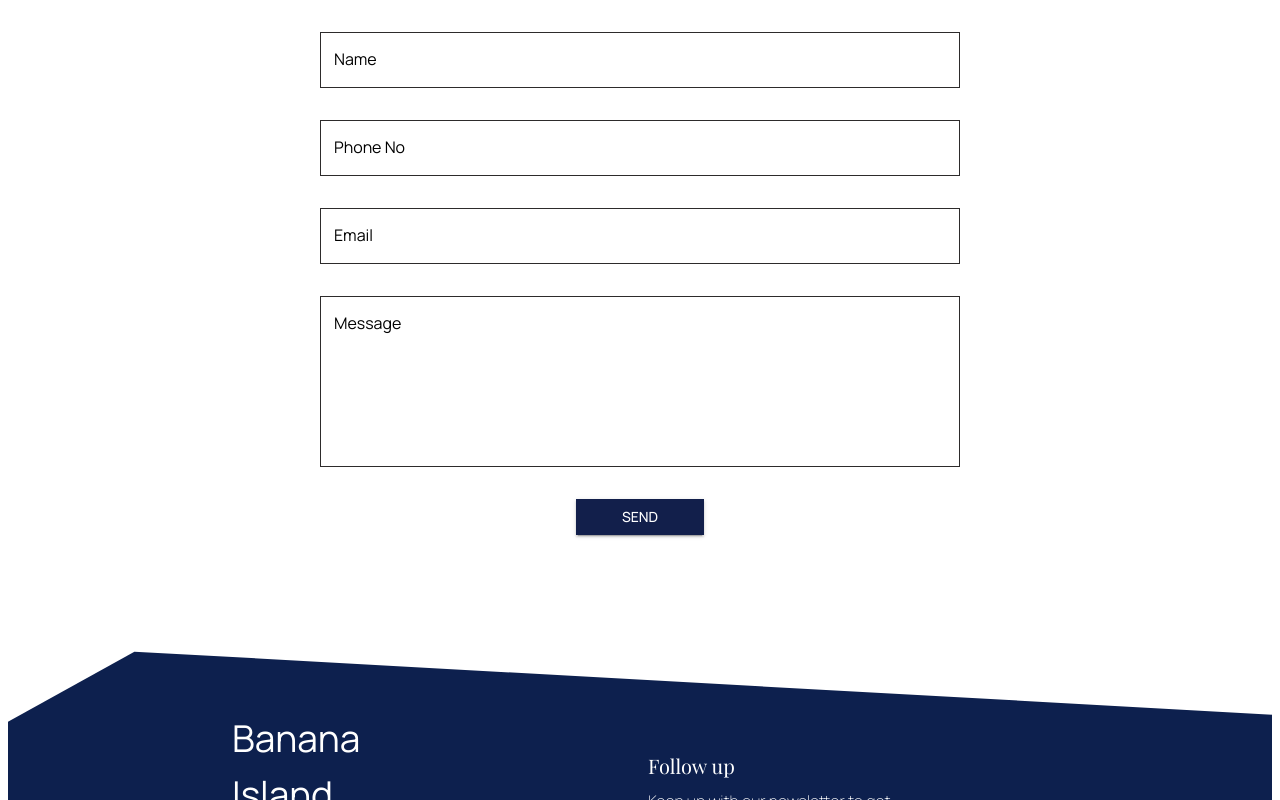
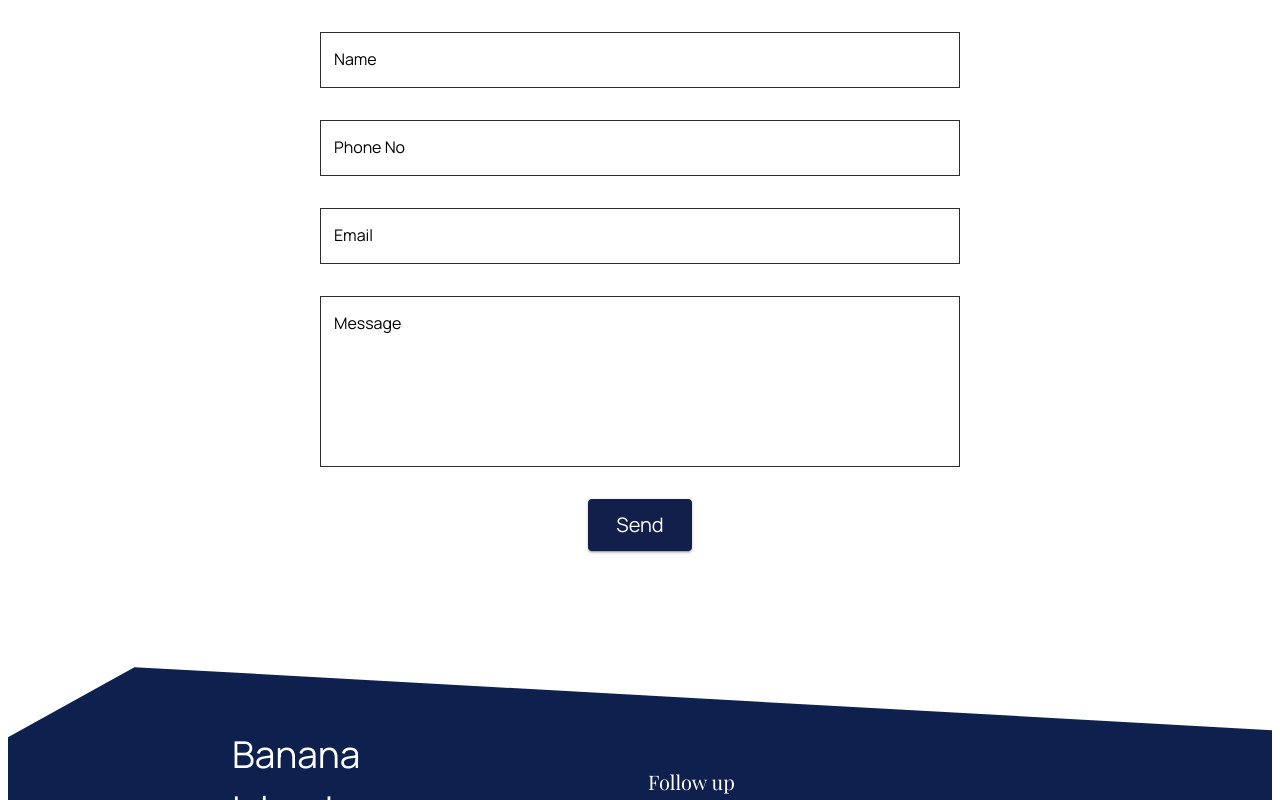
Before and after one commit to MethasakTKL/PineApple-Island, a Next.js app: page / in a window 1280 px wide. Shown: the part 6603-7403 px from the top of the page. Built offline with nearby package versions, Linux system fonts and the light colour scheme.

Commit message:
fix: change ui button

```diff
--- a/src/app/components/Footer.tsx
+++ b/src/app/components/Footer.tsx
@@ -72,7 +72,7 @@ export default function Footer() {
                   color: "white",
                   fontSize: "15pt",
                   fontFamily: "Playfair Display",
-                  fontWeight:400,
+                  fontWeight: 400,
                   mt: "2.5rem",
                 }}
               >
@@ -155,9 +155,7 @@ export default function Footer() {
                   fontFamily: "Manrope",
                 }}
               >
-                Pineapple
-                <br />
-                Island
+                Pineapple Island
               </Typography>
               <Typography
                 sx={{
--- a/src/app/components/StayInTouch.tsx
+++ b/src/app/components/StayInTouch.tsx
@@ -91,7 +91,9 @@ export default function StayInTouch() {
         <Typography
           sx={{
             textAlign: "center",
-            fontFamily: "Manrope",
+            fontFamily: "Lato",
+            fontSize:"15pt",
+            fontWeight:300,
             pt: 3,
             display: { xs: "block", md: "none" },
             pl: "2rem",
@@ -106,8 +108,8 @@ export default function StayInTouch() {
             display: "flex",
             justifyContent: "center",
             pt: "2rem",
-            mr: "2rem",
-            ml: "2rem",
+            mr: "4rem",
+            ml: "4rem",
           }}
         >
           <CssTextField
@@ -125,8 +127,8 @@ export default function StayInTouch() {
             display: "flex",
             justifyContent: "center",
             pt: "2rem",
-            mr: "2rem",
-            ml: "2rem",
+            mr: "4rem",
+            ml: "4rem",
           }}
         >
           <CssTextField
@@ -144,8 +146,8 @@ export default function StayInTouch() {
             display: "flex",
             justifyContent: "center",
             pt: "2rem",
-            mr: "2rem",
-            ml: "2rem",
+            mr: "4rem",
+            ml: "4rem",
           }}
         >
           <CssTextField
@@ -163,8 +165,8 @@ export default function StayInTouch() {
             display: "flex",
             justifyContent: "center",
             pt: "2rem",
-            mr: "2rem",
-            ml: "2rem",
+            mr: "4rem",
+            ml: "4rem",
           }}
         >
           <CssTextField
@@ -193,12 +195,14 @@ export default function StayInTouch() {
             sx={{
               color: "white",
               background: "#121f4b",
-              width: "8rem",
-              borderRadius: 0,
+              width: "6.5rem",
+              height:"3.25rem"
             }}
             onClick={handleSent}
           >
-            send
+            <Typography sx={{fontSize:"15pt",textTransform:"none"}}>
+              Send
+            </Typography>
           </Button>
         </Box>
       </Box>
```
